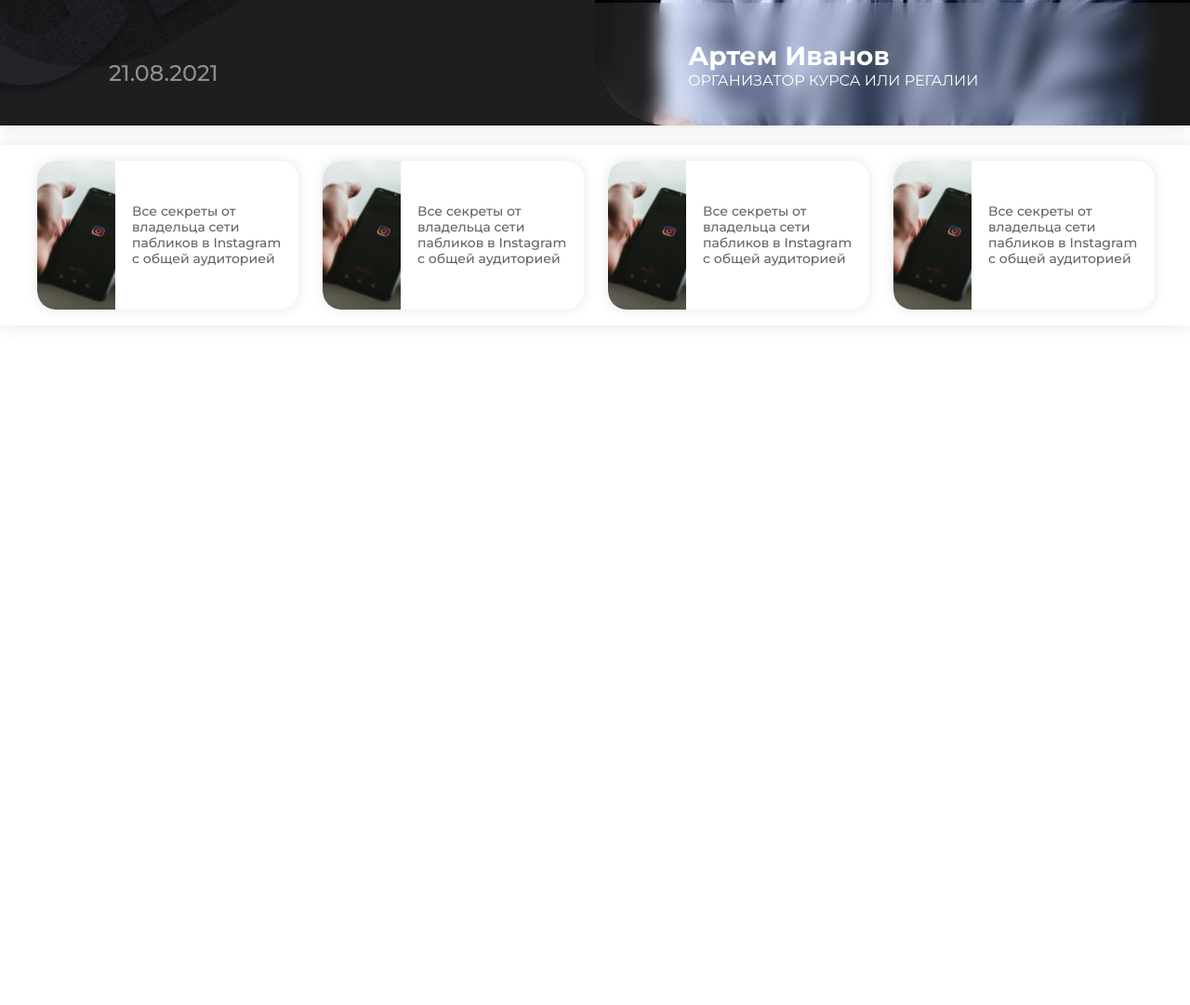
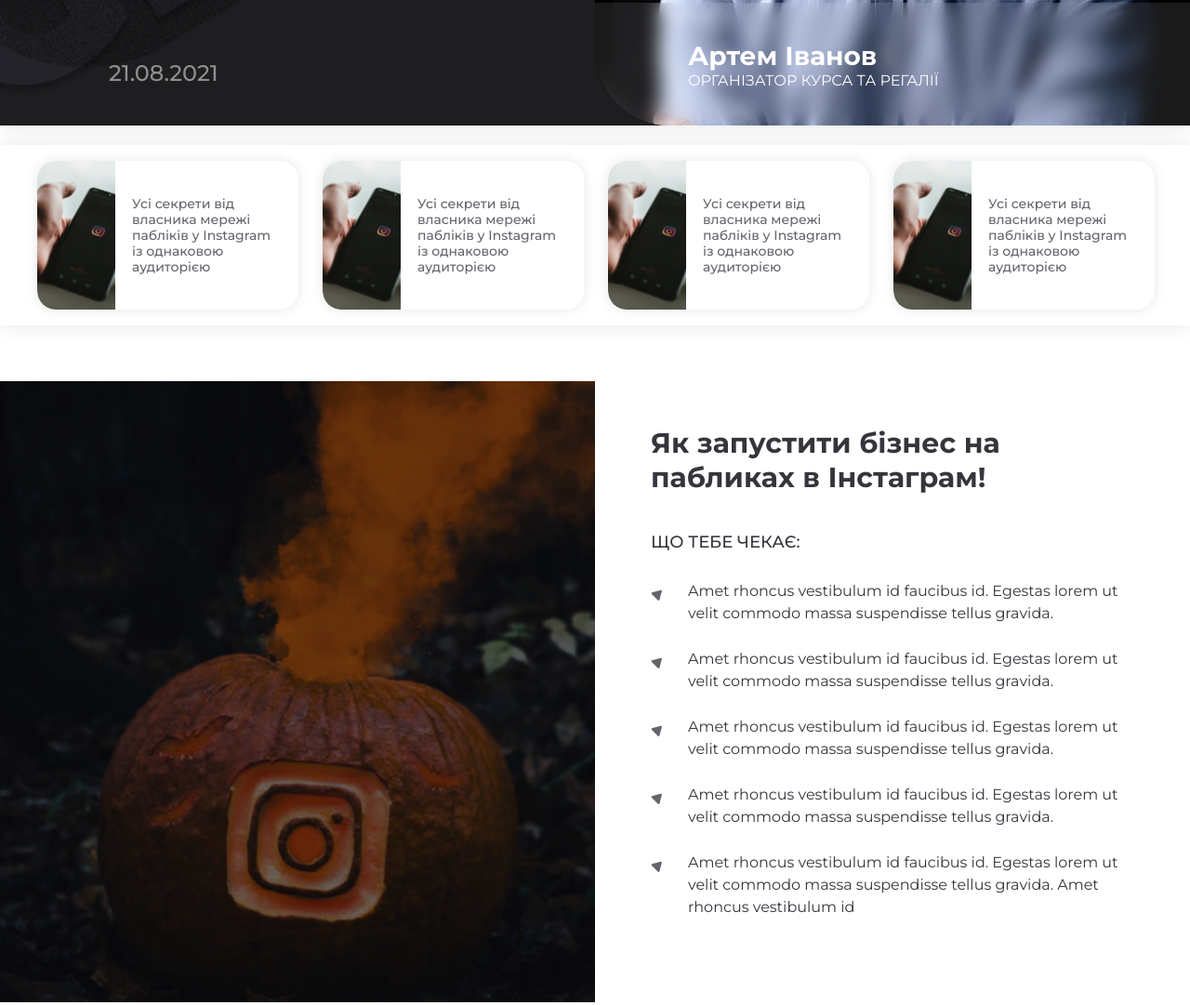
Before and after one commit to anna-okhrimenko/course, a website: page dev/index.html in a window 1280 px wide. Shown: the part 635-1716 px from the top of the page at 93% size. Before the commit the page ends 1045 px from the top, so only its background shows below. Drawn offline with nearby package versions, Linux system fonts and the light colour scheme; files that its build step writes are made by us from their sources.

Commit message:
insta busines desktop

```diff
--- a/dev/index.html
+++ b/dev/index.html
@@ -3,5 +3,6 @@
 <main class="wrapper home">
     @@include('templates/first-screen.html')
     @@include('templates/secrets-mini-block.html')
+    @@include('templates/insta-busines.html')
 </main>
 @@include('templates/footer.html')
--- /dev/null
+++ b/dev/sass/insta-busines.scss
@@ -0,0 +1,53 @@
+.insta-busines {
+    color: #36353C;
+    margin-bottom: 10px;
+
+    &_img {
+        background-image: url(assets/img/insta-garbuz.png);
+        background-repeat: no-repeat;
+        background-size: cover;
+    }
+
+    &_img::before {
+        content: "";
+        background: rgba(0, 0, 0, 0.50);
+        width: 100%;
+    }
+    .small-container {
+        padding: 48px 10px 65px 60px;
+        h2 {
+            font-size: 30px;
+            font-weight: 600;
+            margin-bottom: 40px;
+        }
+        h6 {
+            font-size: 18px;
+            font-weight: 500;
+            text-transform: uppercase;
+            margin-bottom: 30px;
+        }
+        ul {
+            list-style-type: none;
+            margin-left: 40px;
+            li {
+                position: relative;
+                margin-bottom: 25px;
+                color: #36353C;
+                font-size: 16px;
+                line-height: 24px;
+            }
+        }
+
+        ul li::before {
+        content: "";
+        position: absolute;
+        display: block;
+        background-image: url(assets/img/li-dots.png);
+        background-repeat: no-repeat;
+        width: 15px;
+        height: 15px;
+        left: -40px;
+        top: 10px;
+        }
+    }
+}
--- a/dev/sass/media/_media_max_width768.scss
+++ b/dev/sass/media/_media_max_width768.scss
@@ -1,4 +1,4 @@
-@media screen and (max-width: 750px) {
+@media screen and (max-width: 768px) {
     .secret-block {
         flex-direction: column;
         width: 194px;
--- a/dev/style.scss
+++ b/dev/style.scss
@@ -18,5 +18,6 @@ Use it to make something cool, have fun, and share what you've learned with othe
 @import "sass/header";
 @import "sass/first-screen";
 @import "sass/secrets-mini-block";
+@import "sass/insta-busines";
 @import "sass/footer";
 @import "sass/media/media";
--- a/dev/templates/first-screen.html
+++ b/dev/templates/first-screen.html
@@ -1,16 +1,16 @@
 <section class="first-screen column-block">
     <div class="left-block first-screen-info ">
         <div class="small-container">
-            <h1>как запустить бизнес на пабликах в Инстаграмм!</h1>
-            <p>Авторский курс от Андрея Илиноис, владельца одной из самых крупных сеток пабликов в Инстаграмм общей аудиторией более 17 000 000 человек!</p>
+            <h1>як запустити бізнес на пабликах в Інстаграм!</h1>
+            <p>Авторський курс від Андрія Іліноїс, власника однієї з найбільших сіток пабліків в Інстаграмі загальною аудиторією понад 17 000 000 осіб!</p>
             <button class="btn btn-primary">кнопка</button>
             <h6>21.08.2021</h6>
         </div>
     </div>
     <div class="right-block first-screen-img">
         <div class="first-screen-img_name">
-            <h5>Артем Иванов</h5>
-            <p>организатор курса или регалии</p>
+            <h5>Артем Іванов</h5>
+            <p>організатор курса та регалії</p>
         </div>
     </div>
 
--- a/dev/templates/head.html
+++ b/dev/templates/head.html
@@ -4,7 +4,7 @@
     <meta charset="UTF-8">
     <meta name="theme-color" content="#188de7">
     <meta name="viewport" content="width=device-width,initial-scale=1,user-scalable=no" />
-    <title>Сборка Markup</title>
+    <title>Курс</title>
     <link rel="preconnect" href="https://fonts.googleapis.com"><link rel="preconnect" href="https://fonts.gstatic.com" crossorigin><link href="https://fonts.googleapis.com/css2?family=Montserrat:wght@400;500;700&display=swap" rel="stylesheet">
     <link rel="preconnect" href="https://fonts.googleapis.com"><link rel="preconnect" href="https://fonts.gstatic.com" crossorigin><link href="https://fonts.googleapis.com/css2?family=Mulish&display=swap" rel="stylesheet">
     <link rel="stylesheet" href="assets/css/slick.css">
--- a/dev/templates/header.html
+++ b/dev/templates/header.html
@@ -5,23 +5,23 @@
         </div>
         <button class="toggler"><span class="slash"></span></button>
         <div class="header-nav">
-            <a href="#">контакты</a>
-            <a href="#">интервью</a>
-            <a href="#">отзывы</a>
-            <a href="#">частозадаваемые вопросы</a>
+            <a href="#">контакти</a>
+            <a href="#">інтерв'ю</a>
+            <a href="#">відгуки</a>
+            <a href="#">поширені запитання</a>
         </div>
     </div>
 
     <div class="header-mobile_modal">
         <div class="modal-body">
             <div class="header-nav">
-                <a href="#">контакты</a>
-                <a href="#">интервью</a>
-                <a href="#">отзывы</a>
-                <a href="#">частозадаваемые вопросы</a>
+                <a href="#">контакти</a>
+                <a href="#">інтерв'ю</a>
+                <a href="#">відгуки</a>
+                <a href="#">поширені запитання</a>
             </div>
             <div class="modal-close">
-                закрыть
+                закрити
             </div>
         </div>
 
--- /dev/null
+++ b/dev/templates/insta-busines.html
@@ -0,0 +1,18 @@
+<section class="insta-busines column-block">
+    <div class="left-block insta-busines_img">
+
+    </div>
+    <div class="right-block insta-busines_info">
+        <div class="small-container">
+            <h2>Як запустити бізнес на пабликах в Інстаграм!</h2>
+            <h6>Що тебе чекає:</h6>
+            <ul>
+                <li>Amet rhoncus vestibulum id faucibus id. Egestas lorem ut velit commodo massa suspendisse tellus gravida. </li>
+                <li>Amet rhoncus vestibulum id faucibus id. Egestas lorem ut velit commodo massa suspendisse tellus gravida. </li>
+                <li>Amet rhoncus vestibulum id faucibus id. Egestas lorem ut velit commodo massa suspendisse tellus gravida. </li>
+                <li>Amet rhoncus vestibulum id faucibus id. Egestas lorem ut velit commodo massa suspendisse tellus gravida. </li>
+                <li>Amet rhoncus vestibulum id faucibus id. Egestas lorem ut velit commodo massa suspendisse tellus gravida. Amet rhoncus vestibulum id</li>
+            </ul>
+        </div>
+    </div>
+</section>
--- a/dev/templates/secrets-mini-block.html
+++ b/dev/templates/secrets-mini-block.html
@@ -5,7 +5,7 @@
             </div>
             <div class="text-side">
                 <p>
-                    Все секреты от владельца сети пабликов в Instagram с общей аудиторией
+                    Усі секрети від власника мережі пабліків у Instagram із однаковою аудиторією
                 </p>
             </div>
         </div>
@@ -14,7 +14,7 @@
             </div>
             <div class="text-side">
                 <p>
-                    Все секреты от владельца сети пабликов в Instagram с общей аудиторией
+                    Усі секрети від власника мережі пабліків у Instagram із однаковою аудиторією
                 </p>
             </div>
         </div>
@@ -23,7 +23,7 @@
             </div>
             <div class="text-side">
                 <p>
-                    Все секреты от владельца сети пабликов в Instagram с общей аудиторией
+                    Усі секрети від власника мережі пабліків у Instagram із однаковою аудиторією
                 </p>
             </div>
         </div>
@@ -32,7 +32,7 @@
             </div>
             <div class="text-side">
                 <p>
-                    Все секреты от владельца сети пабликов в Instagram с общей аудиторией
+                    Усі секрети від власника мережі пабліків у Instagram із однаковою аудиторією
                 </p>
             </div>
         </div>
@@ -41,7 +41,7 @@
             </div>
             <div class="text-side">
                 <p>
-                    Все секреты от владельца сети пабликов в Instagram с общей аудиторией
+                    Усі секрети від власника мережі пабліків у Instagram із однаковою аудиторією
                 </p>
             </div>
         </div>
```
Also changed, not shown: docs/index.html (+37 -19 lines), dev/assets/img/insta-garbuz.png (added), dev/assets/img/li-dots.png (added), docs/assets/img/insta-garbuz.png (added), docs/assets/img/li-dots.png (added), docs/style.css, docs/style.min.css, 1 other file.
